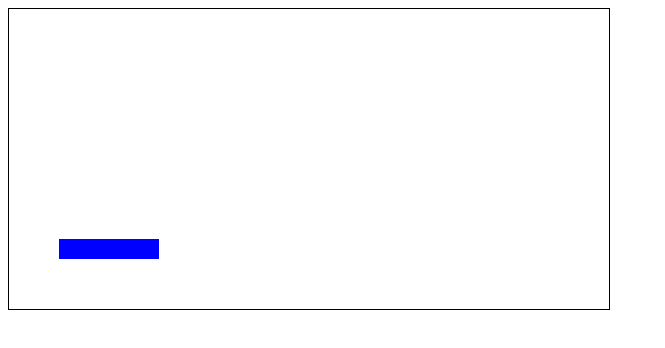
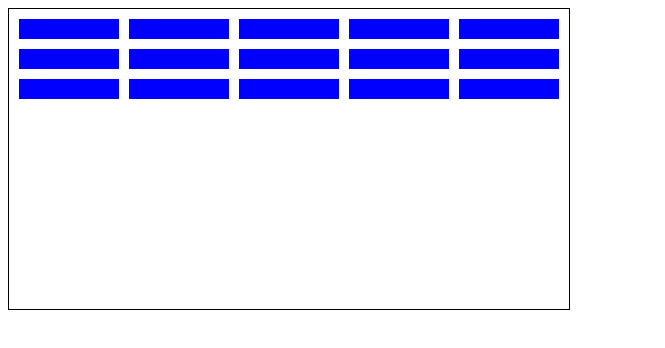
Before and after one commit to jonasDeprund/breakoutgame, a plain HTML site: page index.html in a window 1280 px wide. Shown: the whole page, without its empty margins (0-665 px from the left). Drawn offline with Linux system fonts and the light colour scheme.

Commit message:
create blocks done

```diff
--- a/app.js
+++ b/app.js
@@ -0,0 +1,42 @@
+const grid = document.querySelector('.grid')
+const blockWidth = 100
+const blockHeight = 20
+
+class Block {
+  constructor(xAxis, yAxis) {
+    this.bottomLeft = [xAxis, yAxis]
+    this.bottomRight = [xAxis + blockWidth, yAxis]
+    this.topLeft = [xAxis, yAxis + blockHeight]
+    this.topRight = [xAxis + blockWidth, yAxis + blockHeight]
+  }
+}
+
+const blocks = [
+  new Block(10, 270),
+  new Block(120, 270),
+  new Block(230, 270),
+  new Block(340, 270),
+  new Block(450, 270),
+  new Block(10, 240),
+  new Block(120, 240),
+  new Block(230, 240),
+  new Block(340, 240),
+  new Block(450, 240),
+  new Block(10, 210),
+  new Block(120, 210),
+  new Block(230, 210),
+  new Block(340, 210),
+  new Block(450, 210),
+]
+
+function addBlocks() {
+  for (let i = 0; i < blocks.length; i++) {
+    const block = document.createElement('div')
+    block.classList.add('block')
+    block.style.left = blocks[i].bottomLeft[0] + 'px'
+    block.style.bottom = blocks[i].bottomLeft[1] + 'px'
+    grid.appendChild(block)
+  }
+}
+
+addBlocks()
--- a/index.html
+++ b/index.html
@@ -7,9 +7,7 @@
     <link rel="stylesheet" href="./styles.css" />
   </head>
   <body>
-    <div class="grid">
-      <div class="block"></div>
-    </div>
+    <div class="grid"></div>
     <script src="./app.js"></script>
   </body>
 </html>
--- a/styles.css
+++ b/styles.css
@@ -1,6 +1,6 @@
 .grid {
   position: absolute;
-  width: 600px;
+  width: 560px;
   height: 300px;
   border: solid black 1px;
 }
@@ -10,6 +10,4 @@
   width: 100px;
   height: 20px;
   background-color: blue;
-  left: 50px;
-  bottom: 50px;
 }
```
